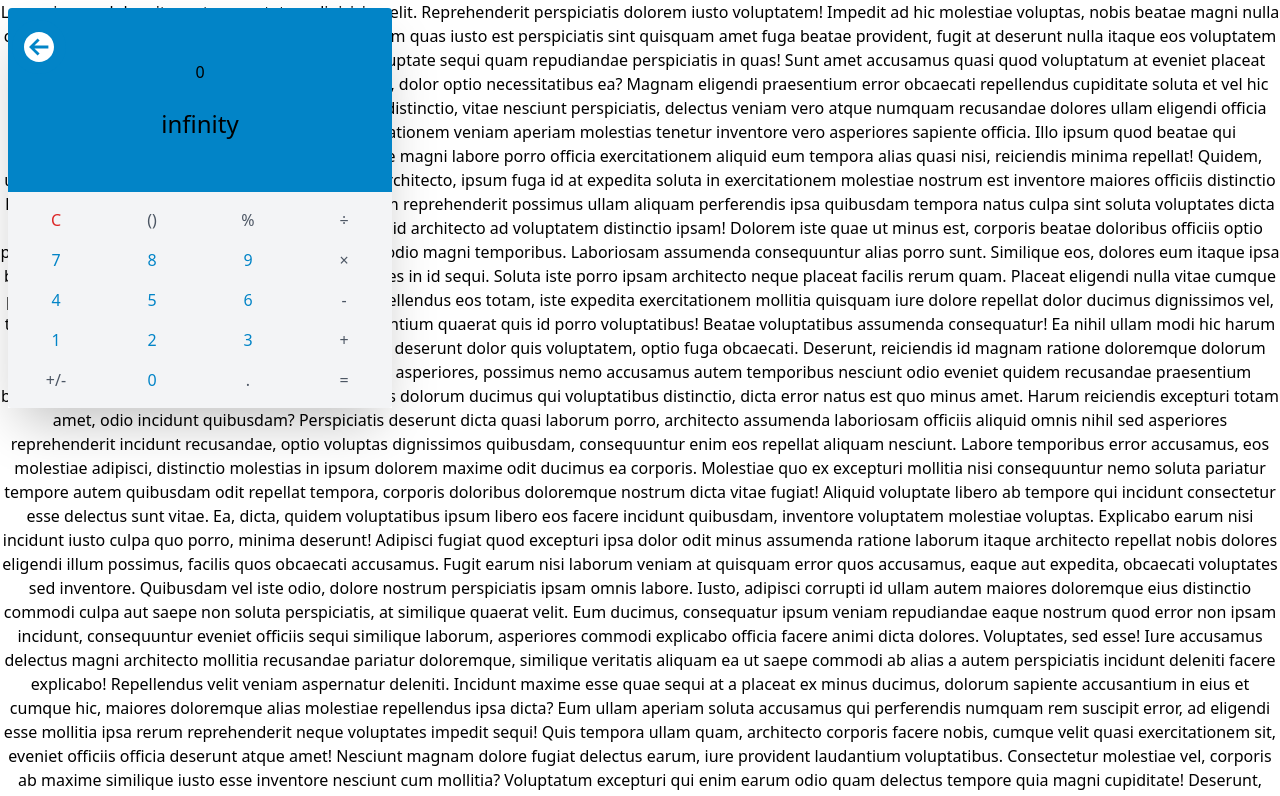
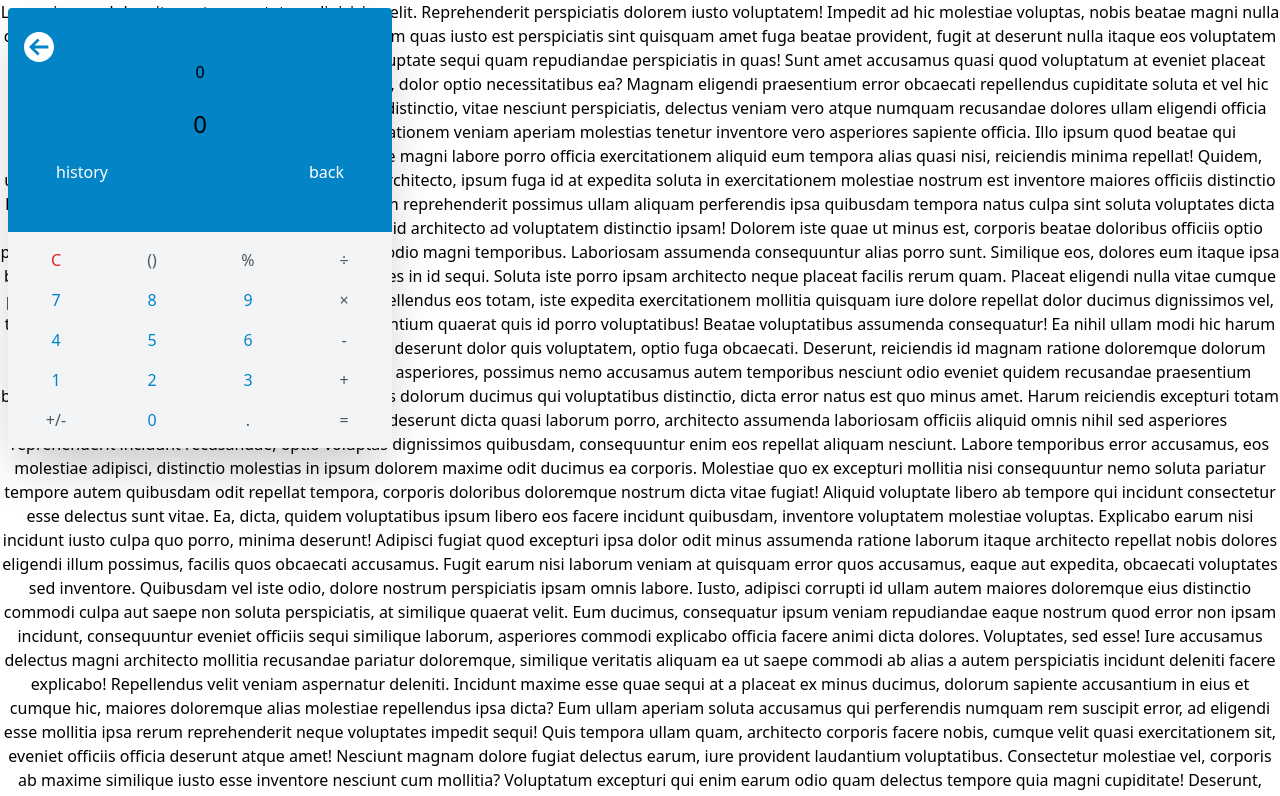
Before and after one commit to SeifEleslam/calculator, a React (Create React App) app: page / in a window 1280 px wide. Shown: the top 796 px of the page. Built offline with nearby package versions, Linux system fonts and the light colour scheme; a web font is replaced by a local one.

Commit message:
calculation should be all working but need more testing, the next step is history

```diff
--- a/src/Calc.tsx
+++ b/src/Calc.tsx
@@ -8,15 +8,17 @@ export default function Calc() {
     results: number | undefined;
     curr: number;
     count: number;
-    levelIndex: number[];
-    percentLevel: number[]
+    startLevelIndex: number[];
+    endLevelIndex: number[];
+    percentLevel: number[];
   }>({
     digits: [""],
     ops: [""],
     results: 0,
     curr: 0,
     count: 0,
-    levelIndex:[0],
+    startLevelIndex: [0],
+    endLevelIndex: [],
     percentLevel: [],
   });
   const [view, setView] = useState({
@@ -54,6 +56,7 @@ export default function Calc() {
 
   const maintainClick = (val: string) => {
     if (val === "C") clear();
+    else if (val === "backspace") backspace();
     else if (val === "=") equal();
     else if (!isNaN(Number(val))) addDigit(val);
     else if (val === "+/-") changeSign();
@@ -61,13 +64,49 @@ export default function Calc() {
     else if (val === "()") addSpcial("()");
     else if (val === "%") addSpcial("%");
     else addOp(val);
-    /*else if (val === "()")            addSpcial("()")
-        else if (val === "%")               addSpcial("%")
-        else if (val === "+/-")             changeSign()
-        else if (val === ".")               addDot()
-        else if (val === "=")               showResults()
-        else if (!isNaN(Number(val)))       addDigit(val)
-        else                                addOp(val)*/
+  };
+
+  const backspace = () => {
+    let {
+      digits,
+      ops,
+      curr,
+      startLevelIndex,
+      endLevelIndex,
+      percentLevel,
+      count,
+    } = state;
+    const end = digits[curr]?.slice(-1) ?? "";
+    console.log(end);
+    if (end === "") {
+      console.log(end);
+      ops.pop();
+      curr--;
+    } else if (!isNaN(Number(end)) || end === ".") {
+      digits[curr] = digits[curr].slice(0, -1);
+    } else if (end === "(") {
+      digits[curr] = digits[curr].slice(0, -1);
+      startLevelIndex.pop();
+      count--;
+    } else if (end === ")") {
+      digits[curr] = digits[curr].slice(0, -1);
+      endLevelIndex.pop();
+      count++;
+    } else if (end === "%") {
+      digits[curr] = digits[curr].slice(0, -1);
+      percentLevel.pop();
+    }
+
+    setState((prev) => ({
+      ...prev,
+      digits,
+      ops,
+      curr,
+      startLevelIndex,
+      endLevelIndex,
+      percentLevel,
+      count,
+    }));
   };
 
   const clear = () => {
@@ -77,8 +116,9 @@ export default function Calc() {
       results: 0,
       curr: 0,
       count: 0,
-      levelIndex: [0],
-      percentLevel:[]
+      startLevelIndex: [0],
+      endLevelIndex: [],
+      percentLevel: [],
     });
   };
 
@@ -105,7 +145,7 @@ export default function Calc() {
   };
 
   const addOp = (val: string, val2?: string) => {
-    let { digits, ops, curr, count, levelIndex } = state;
+    let { digits, ops, curr, count, startLevelIndex } = state;
     if (digits[curr] === "" || digits[curr] === undefined) {
       ops[curr - 1] = val;
     } else {
@@ -115,7 +155,7 @@ export default function Calc() {
         digits[curr] = val2;
         if (val2 === "(") {
           count++;
-          levelIndex.push(curr);
+          startLevelIndex.push(curr);
         }
       }
     }
@@ -124,7 +164,7 @@ export default function Calc() {
       ops,
       curr,
       count,
-      levelIndex,
+      startLevelIndex,
     }));
   };
 
@@ -160,17 +200,18 @@ export default function Calc() {
   };
 
   const addSpcial: Function = (val: string) => {
-    let { digits, curr, count, levelIndex, percentLevel} = state;
+    let { digits, curr, count, startLevelIndex, percentLevel, endLevelIndex } =
+      state;
     let str: string;
     digits[curr] !== undefined ? (str = digits[curr].slice(-1)) : (str = "");
     if (val === "()") {
       if (digits[curr] === "" || digits[curr] === undefined) {
         digits[curr] = "(";
-        levelIndex.push(curr);
+        startLevelIndex.push(curr);
         count++;
       } else if (count > 0 && str !== "(") {
         digits[curr] += ")";
-        levelIndex.pop();
+        endLevelIndex.push(curr);
         count--;
       } else if (
         str.includes("%") ||
@@ -181,14 +222,19 @@ export default function Calc() {
         return;
       } else {
         digits[curr] += "(";
-        levelIndex.push(curr);
+        startLevelIndex.push(curr);
         count++;
       }
     } else if (val === "%") {
-      if(digits[curr] === "" || digits[curr] === undefined) invaildFormat()
-      else if (digits[curr].indexOf("%") === -1 && !isNaN(Number(digits[curr][digits[curr].length - 1]))){
-        digits[curr] += "%"
-        percentLevel.push(levelIndex[levelIndex.length-1])
+      if (digits[curr] === "" || digits[curr] === undefined) invaildFormat();
+      else if (
+        digits[curr].indexOf("%") === -1 &&
+        !isNaN(Number(digits[curr][digits[curr].length - 1]))
+      ) {
+        digits[curr] += "%";
+        percentLevel.push(
+          startLevelIndex[startLevelIndex.length - endLevelIndex.length]
+        );
       }
     }
 
@@ -196,7 +242,8 @@ export default function Calc() {
       ...prev,
       digits,
       count,
-      levelIndex,
+      startLevelIndex,
+      endLevelIndex,
     }));
   };
 
@@ -228,19 +275,19 @@ export default function Calc() {
           ["+", "-"].indexOf(ops[i - 1]) + 1 &&
           ["+", "-", undefined].indexOf(ops[1]) + 1
         ) {
-          l++
+          l++;
           return (
-            digit.replace("%","") +
+            digit.replace("%", "") +
             "/100*" +
             doMath(
-              digits.slice(percentLevel[l-1], i),
-              ops.slice(percentLevel[l-1], i - 1),
-              getCount(digits.slice(percentLevel[l-1], i))
+              digits.slice(percentLevel[l - 1], i),
+              ops.slice(percentLevel[l - 1], i - 1),
+              getCount(digits.slice(percentLevel[l - 1], i))
             )
           );
         } else {
-          l++
-          return digit.slice(0, -1) + "/100";
+          l++;
+          return digit.replace("%", "") + "/100";
         }
       } else {
         return digit;
@@ -250,13 +297,13 @@ export default function Calc() {
     return maintained;
   }
 
-  function getCount(arr:string[]) {
+  function getCount(arr: string[]) {
     let count = 0;
-    for(let i = 0; i < arr.length; i++){
-      if(arr[i].indexOf("(") !== -1) count++;
-      if(arr[i].indexOf(")") !== -1) count--;
+    for (let i = 0; i < arr.length; i++) {
+      if (arr[i].indexOf("(") !== -1) count++;
+      if (arr[i].indexOf(")") !== -1) count--;
     }
-    return count
+    return count;
   }
 
   function doMath(digits: string[], ops: string[], count = state.count) {
@@ -271,12 +318,12 @@ export default function Calc() {
           : total.push("*");
       }
     }
-    console.log(count)
+    console.log(count);
     while (count > 0) {
       total[total.length - 1] += ")";
       count--;
     }
-    console.log(total)
+    console.log(total);
     try {
       return Number(Function(`return ${total.join("")}`)());
     } catch (error) {
@@ -304,7 +351,6 @@ export default function Calc() {
   }
 
   useEffect(() => {
-    console.log(state.digits);
     let total: string[] = [];
     for (let i = 0; i < state.digits.length; i++) {
       total.push(state.digits[i]);
@@ -364,14 +410,17 @@ export default function Calc() {
         id="calc"
         className="overflow-hidden duration-200 w-96 left-2 mt-2 shadow-2xl fixed w-4/5 max-w-lg z-40"
       >
-        <Screen />
+        <Screen click={maintainClick} />
         <Buttons ids={IDs} click={maintainClick} />
       </div>
     </div>
   );
 }
-
-const Screen = () => {
+type screenProps = {
+  click: (id: string) => void;
+};
+const Screen = (props: screenProps) => {
+  const { click } = props;
   return (
     <div className="align-center w-full bg-sky-600 p-10 rounded-tl rounded-tr">
       <Notify />
@@ -380,8 +429,26 @@ const Screen = () => {
       </p>
       <h2 id="result" className="text-2xl p-3">
         {" "}
-        infinity
+        0
       </h2>
+      <div className="flex justify-between">
+        <button
+          onClick={() => {
+            click("history");
+          }}
+          className="text-white p-2 hover:shadow-lg active:shadow-lg"
+        >
+          history
+        </button>
+        <button
+          onClick={() => {
+            click("backspace");
+          }}
+          className="text-white p-2 hover:shadow-lg active:shadow-lg"
+        >
+          back
+        </button>
+      </div>
     </div>
   );
 };
```
